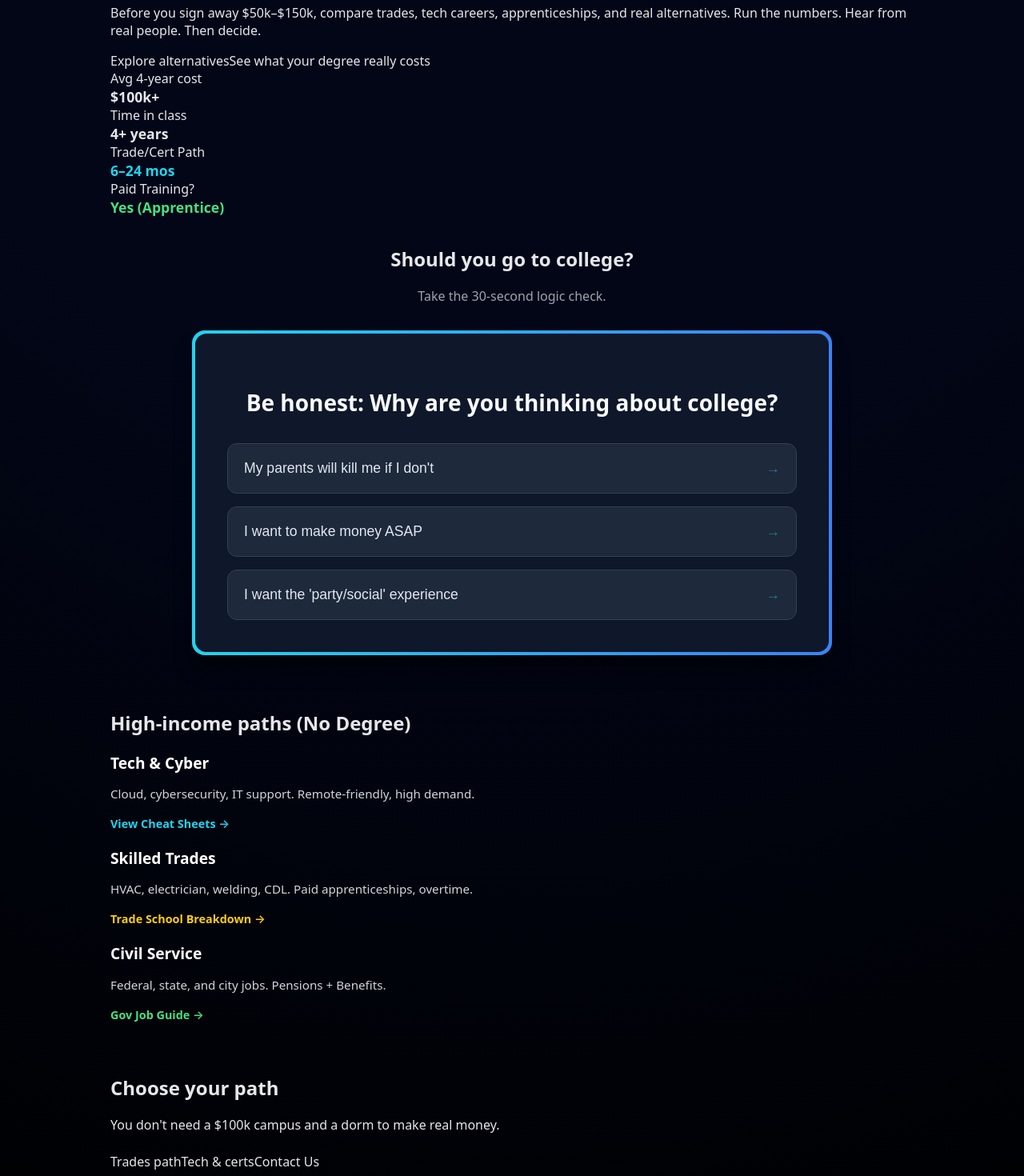
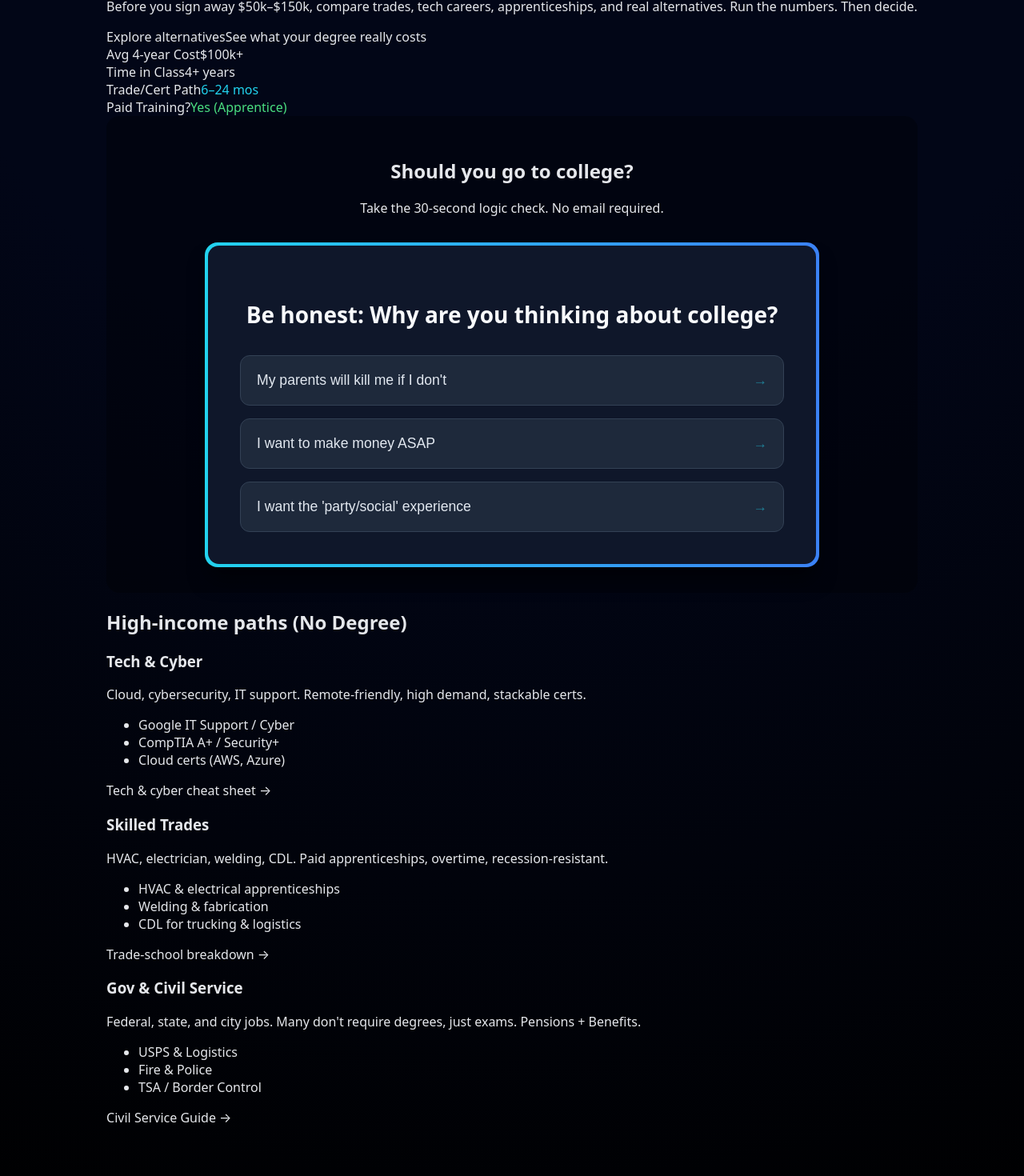
Before and after one commit to placebetsai/Ihatecollege, a Next.js app: page / in a window 1280 px wide. Shown: the part 254-1724 px from the top of the page at 80% size. Built offline with nearby package versions, Linux system fonts and the light colour scheme.

Commit message:
Update index.js

```diff
--- a/pages/index.js
+++ b/pages/index.js
@@ -12,7 +12,7 @@ export default function HomePage() {
       />
 
       {/* HERO SECTION */}
-      <section className="site-main" style={{ paddingBottom: '1rem' }}>
+      <section className="hero-wrapper" style={{ paddingTop: "1rem" }}>
         <div className="hero">
           <p className="eyebrow">YOU DON'T HAVE TO SIGN YOUR LIFE AWAY</p>
 
@@ -23,7 +23,7 @@ export default function HomePage() {
           <p className="hero-subtitle">
             Before you sign away $50k–$150k, compare trades, tech careers,
             apprenticeships, and real alternatives. Run the numbers.
-            Hear from real people. Then decide.
+            Then decide.
           </p>
 
           <div className="hero-actions">
@@ -37,94 +37,75 @@ export default function HomePage() {
 
           <div className="hero-stats">
             <div className="stat">
-              <span className="eyebrow" style={{ marginBottom: '0.2rem' }}>Avg 4-year cost</span>
-              <div style={{ fontWeight: '700', fontSize: '1.1rem' }}>$100k+</div>
+              <span className="eyebrow" style={{marginBottom:'5px'}}>Avg 4-year Cost</span>
+              <span className="stat-value">$100k+</span>
             </div>
             <div className="stat">
-              <span className="eyebrow" style={{ marginBottom: '0.2rem' }}>Time in class</span>
-              <div style={{ fontWeight: '700', fontSize: '1.1rem' }}>4+ years</div>
+              <span className="eyebrow" style={{marginBottom:'5px'}}>Time in Class</span>
+              <span className="stat-value">4+ years</span>
             </div>
             <div className="stat">
-              <span className="eyebrow" style={{ marginBottom: '0.2rem' }}>Trade/Cert Path</span>
-              <div style={{ fontWeight: '700', fontSize: '1.1rem', color: '#22d3ee' }}>6–24 mos</div>
+              <span className="eyebrow" style={{marginBottom:'5px'}}>Trade/Cert Path</span>
+              <span className="stat-value" style={{color:'#22d3ee'}}>6–24 mos</span>
             </div>
             <div className="stat">
-              <span className="eyebrow" style={{ marginBottom: '0.2rem' }}>Paid Training?</span>
-              <div style={{ fontWeight: '700', fontSize: '1.1rem', color: '#4ade80' }}>Yes (Apprentice)</div>
+              <span className="eyebrow" style={{marginBottom:'5px'}}>Paid Training?</span>
+              <span className="stat-value" style={{color:'#4ade80'}}>Yes (Apprentice)</span>
             </div>
           </div>
         </div>
       </section>
 
       {/* DECISION WIZARD */}
-      <div style={{ maxWidth: '1100px', margin: '0 auto', padding: '0 1.5rem 3rem' }}>
-        <h2 className="section-title" style={{ textAlign: 'center' }}>Should you go to college?</h2>
-        <p style={{ textAlign: 'center', color: '#9ca3af', marginBottom: '2rem' }}>
-          Take the 30-second logic check.
-        </p>
-        <DecisionWizard />
-      </div>
+      <section className="section" style={{ background: "rgba(0,0,0,0.3)", padding: "2rem 0", borderRadius: "1rem" }}>
+        <div style={{ maxWidth: "800px", margin: "0 auto", padding: "0 1rem" }}>
+          <h2 className="section-title" style={{ textAlign: "center" }}>Should you go to college?</h2>
+          <p className="section-subtitle" style={{ textAlign: "center", marginBottom: "2rem" }}>
+            Take the 30-second logic check. No email required.
+          </p>
+          <DecisionWizard />
+        </div>
+      </section>
 
       {/* HIGH INCOME PATHS */}
-      <div className="site-main" style={{ paddingTop: 0 }}>
-        <h2 className="section-title">
-          High-income paths (No Degree)
-        </h2>
+      <section className="section">
+        <h2 className="section-title">High-income paths (No Degree)</h2>
 
         <div className="path-grid">
-          {/* Tech */}
           <div className="path-card">
-            <h3 style={{ fontSize: '1.2rem', fontWeight: '700', marginBottom: '0.5rem', color: '#fff' }}>Tech &amp; Cyber</h3>
-            <p style={{ color: '#d1d5db', marginBottom: '1rem', fontSize: '0.95rem' }}>
-              Cloud, cybersecurity, IT support. Remote-friendly, high demand.
-            </p>
-            <Link href="/cheat-sheets" style={{ color: '#22d3ee', fontWeight: '600', fontSize: '0.9rem' }}>
-              View Cheat Sheets →
-            </Link>
+            <h3>Tech &amp; Cyber</h3>
+            <p className="path-body">Cloud, cybersecurity, IT support. Remote-friendly, high demand, stackable certs.</p>
+            <ul className="path-list">
+              <li>Google IT Support / Cyber</li>
+              <li>CompTIA A+ / Security+</li>
+              <li>Cloud certs (AWS, Azure)</li>
+            </ul>
+            <p className="path-link"><Link href="/cheat-sheets">Tech &amp; cyber cheat sheet →</Link></p>
           </div>
 
-          {/* Trades */}
           <div className="path-card">
-            <h3 style={{ fontSize: '1.2rem', fontWeight: '700', marginBottom: '0.5rem', color: '#fff' }}>Skilled Trades</h3>
-            <p style={{ color: '#d1d5db', marginBottom: '1rem', fontSize: '0.95rem' }}>
-              HVAC, electrician, welding, CDL. Paid apprenticeships, overtime.
-            </p>
-            <Link href="/trade-schools" style={{ color: '#facc15', fontWeight: '600', fontSize: '0.9rem' }}>
-              Trade School Breakdown →
-            </Link>
+            <h3>Skilled Trades</h3>
+            <p className="path-body">HVAC, electrician, welding, CDL. Paid apprenticeships, overtime, recession-resistant.</p>
+            <ul className="path-list">
+              <li>HVAC & electrical apprenticeships</li>
+              <li>Welding & fabrication</li>
+              <li>CDL for trucking & logistics</li>
+            </ul>
+            <p className="path-link"><Link href="/trade-schools">Trade-school breakdown →</Link></p>
           </div>
 
-          {/* Gov */}
           <div className="path-card">
-            <h3 style={{ fontSize: '1.2rem', fontWeight: '700', marginBottom: '0.5rem', color: '#fff' }}>Civil Service</h3>
-            <p style={{ color: '#d1d5db', marginBottom: '1rem', fontSize: '0.95rem' }}>
-              Federal, state, and city jobs. Pensions + Benefits.
-            </p>
-            <Link href="/civil-service" style={{ color: '#4ade80', fontWeight: '600', fontSize: '0.9rem' }}>
-              Gov Job Guide →
-            </Link>
+            <h3>Gov & Civil Service</h3>
+            <p className="path-body">Federal, state, and city jobs. Many don't require degrees, just exams. Pensions + Benefits.</p>
+            <ul className="path-list">
+              <li>USPS & Logistics</li>
+              <li>Fire & Police</li>
+              <li>TSA / Border Control</li>
+            </ul>
+            <p className="path-link"><Link href="/civil-service">Civil Service Guide →</Link></p>
           </div>
         </div>
-
-        {/* CTA */}
-        <div className="section-cta" style={{ marginTop: '4rem' }}>
-          <h2 className="section-title">Choose your path</h2>
-          <p className="hero-subtitle" style={{ margin: '0 auto 1.5rem' }}>
-            You don't need a $100k campus and a dorm to make real money.
-          </p>
-          <div className="cta-buttons">
-            <Link href="/trade-schools" className="btn btn-pill">
-              Trades path
-            </Link>
-            <Link href="/alternatives" className="btn btn-pill">
-              Tech &amp; certs
-            </Link>
-            <Link href="/contact" className="btn btn-pill">
-              Contact Us
-            </Link>
-          </div>
-        </div>
-      </div>
+      </section>
     </Layout>
   );
 }
```
